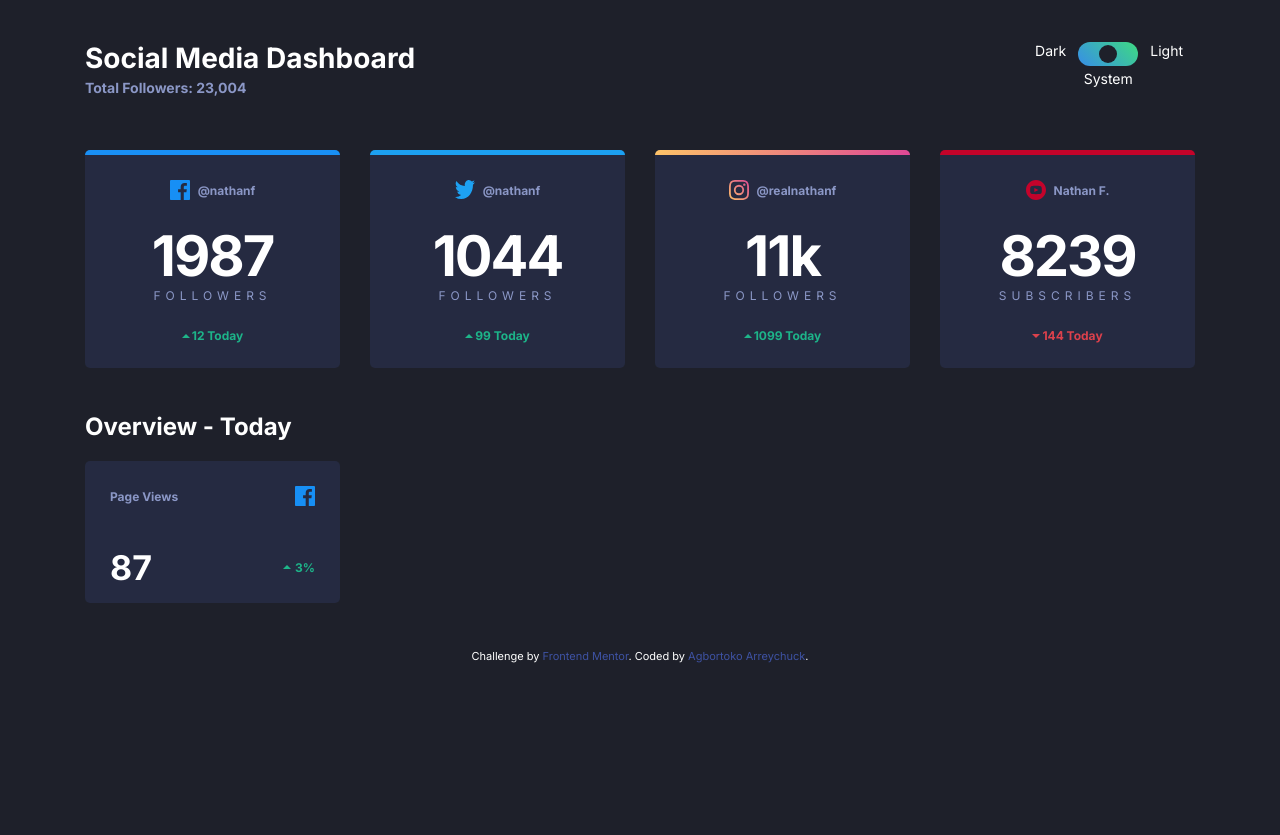
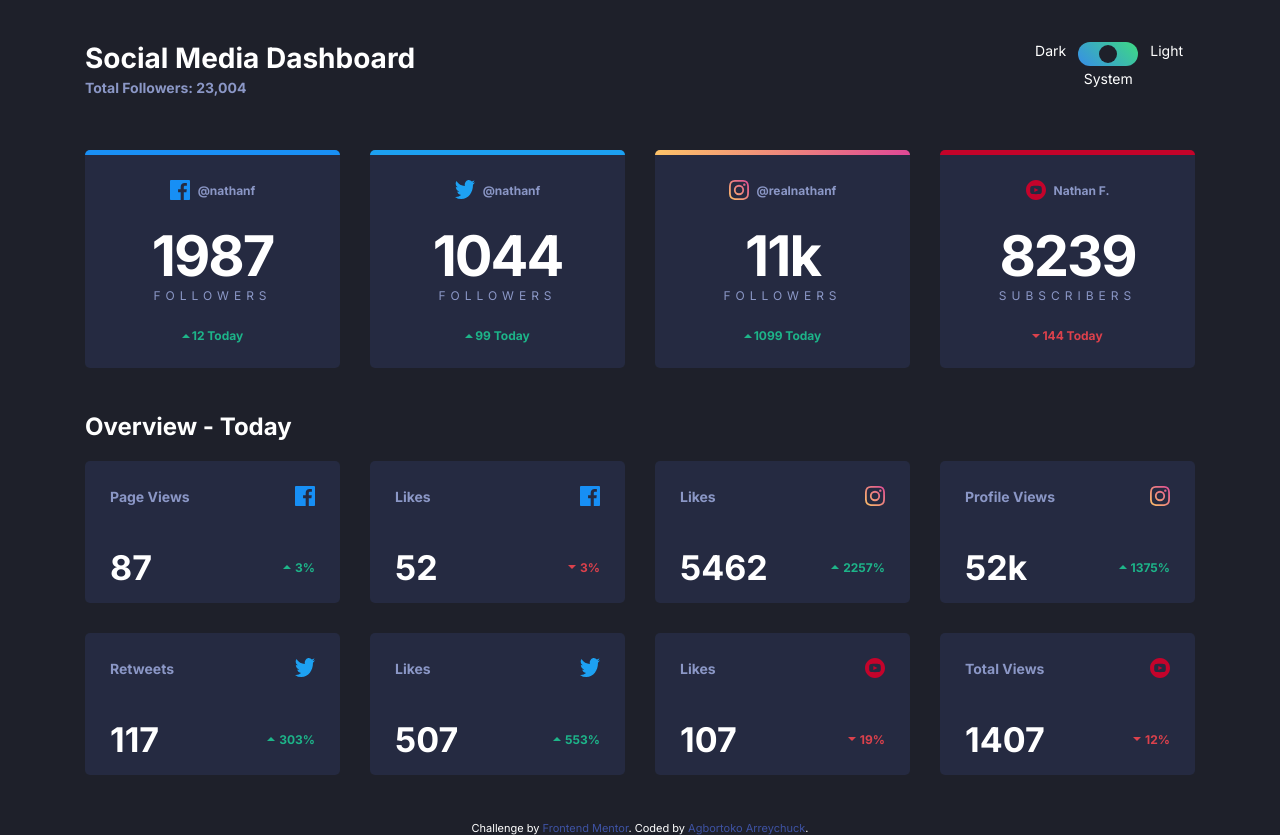
Before and after one commit to Agbortoko/fem-social-media-dashboard-dark-light-toggle, a website: page index.html in a window 1280 px wide. Before the commit the page ends 800 px from the top, so only its background shows below. Drawn offline with Linux system fonts and the light colour scheme.

Commit message:
Completed second row of cards

```diff
--- a/app/scss/components/card-grid.scss
+++ b/app/scss/components/card-grid.scss
@@ -2,16 +2,16 @@
 
 .card-grid{
     display: grid;
-    grid-template-columns: repeat(2, 1fr);
+    grid-template-columns: 2fr 1fr;
     grid-template-rows: repeat(2, 1fr);
     gap: rem(30);
+    justify-items: start;
     padding: rem(15) rem(25);
 
     &__title{
-        justify-self: start;
         align-self: center;
         text-align: left;
-        font-size: rem(12);
+        font-size: rem(14);
         font-weight: 700;
     }
 
@@ -24,7 +24,6 @@
     }
 
     &__count{
-        justify-self: start;
         font-weight: 700;
         color: var(--white);
     }
--- a/index.html
+++ b/index.html
@@ -182,6 +182,117 @@
 
           </div>
 
+          <div class="card card-grid">
+
+
+              <div class="card-grid__title"> Likes</div>
+              <img src="images/icon-facebook.svg" class="card-grid__icon" aria-label="Facebook">
+
+
+              <div class=" card-grid__count card__count--small"> 52</div>
+              <div class=" card-grid__percentage card-grid__percentage--down">
+                <img src="images/icon-down.svg" alt="Down arrow">
+                3%
+              </div>
+
+
+          </div>
+
+          <div class="card card-grid">
+
+
+            <div class="card-grid__title"> Likes</div>
+            <img src="images/icon-instagram.svg" class="card-grid__icon" aria-label="Instagram">
+
+
+            <div class=" card-grid__count card__count--small"> 5462</div>
+            <div class=" card-grid__percentage card-grid__percentage--up">
+              <img src="images/icon-up.svg" alt="Up arrow">
+              2257%
+            </div>
+
+
+          </div>
+
+          <div class="card card-grid">
+
+
+            <div class="card-grid__title"> Profile Views</div>
+            <img src="images/icon-instagram.svg" class="card-grid__icon" aria-label="Instagram">
+
+
+            <div class=" card-grid__count card__count--small"> 52k</div>
+            <div class=" card-grid__percentage card-grid__percentage--up">
+              <img src="images/icon-up.svg" alt="Up arrow">
+              1375%
+            </div>
+
+
+          </div>
+
+          <div class="card card-grid">
+
+
+            <div class="card-grid__title"> Retweets</div>
+            <img src="images/icon-twitter.svg" class="card-grid__icon" aria-label="Twitter">
+
+
+            <div class=" card-grid__count card__count--small"> 117</div>
+            <div class=" card-grid__percentage card-grid__percentage--up">
+              <img src="images/icon-up.svg" alt="Up arrow">
+              303%
+            </div>
+
+
+          </div>
+
+          <div class="card card-grid">
+
+
+            <div class="card-grid__title"> Likes</div>
+            <img src="images/icon-twitter.svg" class="card-grid__icon" aria-label="Twitter">
+
+
+            <div class=" card-grid__count card__count--small"> 507</div>
+            <div class=" card-grid__percentage card-grid__percentage--up">
+              <img src="images/icon-up.svg" alt="Up arrow">
+              553%
+            </div>
+
+
+          </div>
+
+          <div class="card card-grid">
+
+
+            <div class="card-grid__title"> Likes</div>
+            <img src="images/icon-youtube.svg" class="card-grid__icon" aria-label="YouTube">
+
+
+            <div class=" card-grid__count card__count--small"> 107</div>
+            <div class=" card-grid__percentage card-grid__percentage--down">
+              <img src="images/icon-down.svg" alt="Down arrow">
+              19%
+            </div>
+
+
+          </div>
+
+          <div class="card card-grid">
+
+
+            <div class="card-grid__title">Total Views</div>
+            <img src="images/icon-youtube.svg" class="card-grid__icon" aria-label="YouTube">
+
+
+            <div class=" card-grid__count card__count--small"> 1407</div>
+            <div class=" card-grid__percentage card-grid__percentage--down">
+              <img src="images/icon-down.svg" alt="Down arrow">
+              12%
+            </div>
+
+
+          </div>
 
 
       </section>
```
Also changed, not shown: dist/css/style.min.css, 1 other file.
